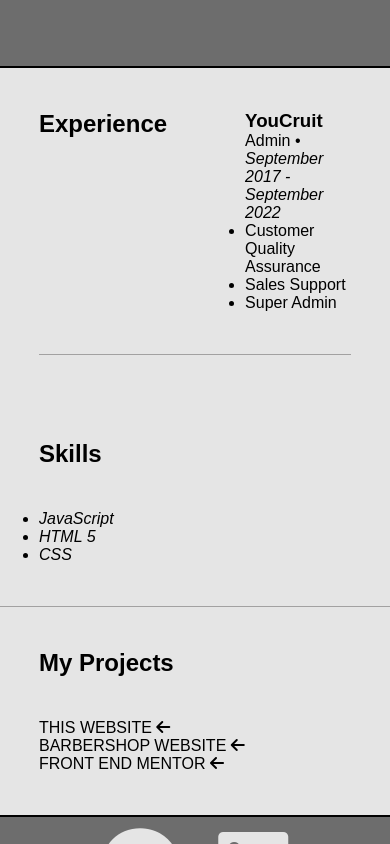
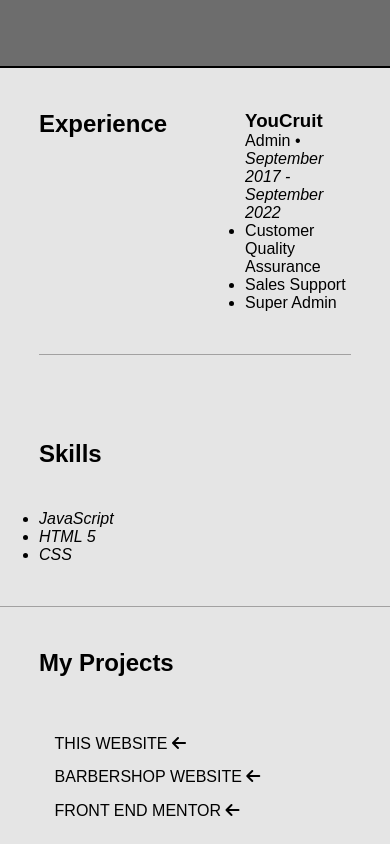
Before and after one commit to HaraldHenriksson/CV-Resume-Project, a plain HTML site: page index.html in a window 390 px wide. Shown: the part 1156-2000 px from the top of the page. Drawn offline with nearby package versions, Linux system fonts and the light colour scheme; a web font is replaced by a local one.

Commit message:
my project flex and mediaquery

```diff
--- a/CSS-SCSS/Main.scss
+++ b/CSS-SCSS/Main.scss
@@ -96,7 +96,6 @@ section{
 }
 
 .skills{
-    gap: 25%;
     padding-bottom: 5vh;
 }
 
@@ -110,9 +109,10 @@ section{
 }
 
 .projects{
-    gap: 25%;
     padding-bottom: 5vh;
     list-style: none;
+    display: flex;
+    justify-content: space-between;
 }
 
 .projects a{
@@ -180,3 +180,13 @@ footer{
         padding-right: 10%;
     }
 }
+
+@media (max-width: 603px) {
+    .projects{
+        display: block;
+    }
+    .projects li{
+        margin: 5%;
+    }
+
+}
--- a/index.html
+++ b/index.html
@@ -24,7 +24,7 @@
             <!-- Nav
         ================================================== -->
             <nav class="navbar">
-                <div class="logo">Henriksson(CoolLogo)</div>
+                <div class="logo">HH</div>
                 <a href="#" class="toggle-button">
                     <span class="bar"></span>
                     <span class="bar"></span>
@@ -128,7 +128,7 @@
                 <h2><span>My Projects</span></h2>
             </div>
             <div>
-                <div class="bars" data-aos="fade-up" data-aos-duration="1000">
+                <div data-aos="fade-up" data-aos-duration="1000">
 
                     <ul class="projects">
                         <li><a href="https://haraldhenriksson.github.io/CV-Resume-Project/">THIS WEBSITE <i class="fa-solid fa-arrow-left"></i></a></li>
```
Also changed, not shown: CSS-SCSS/Main.css, 1 other file.
